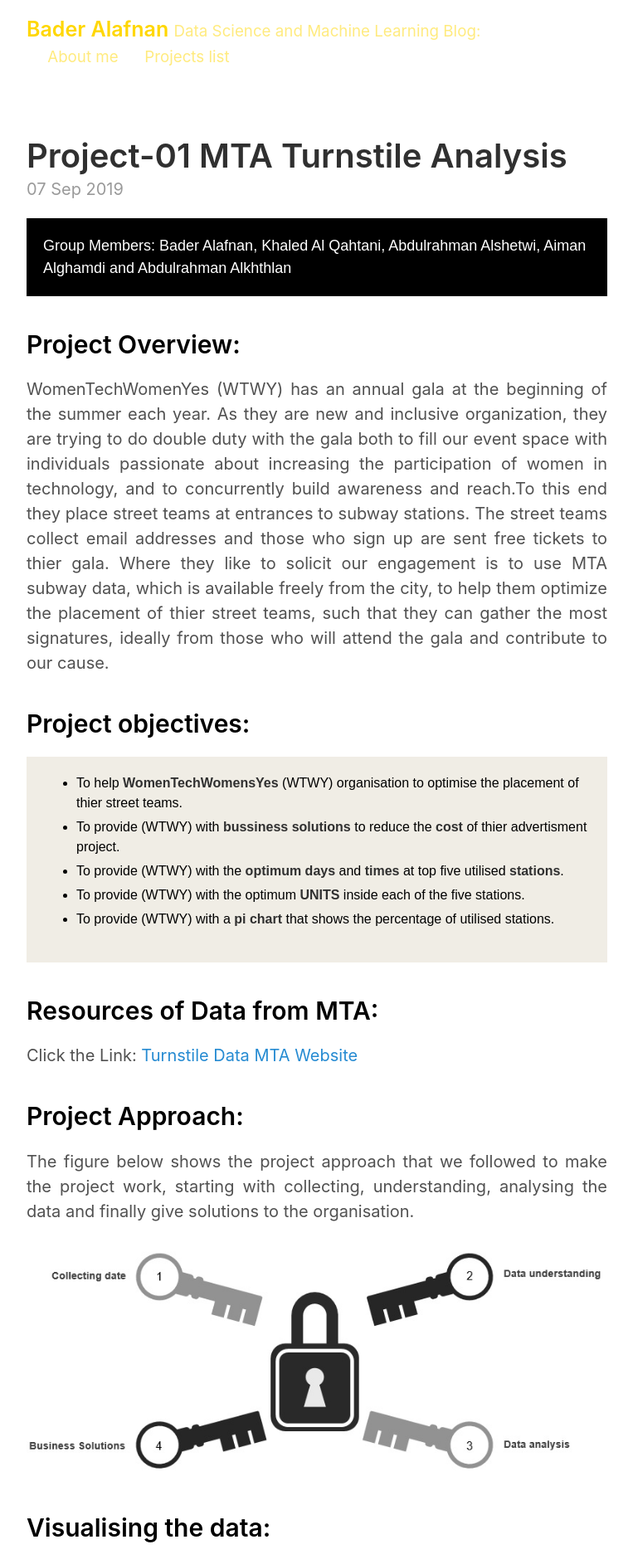
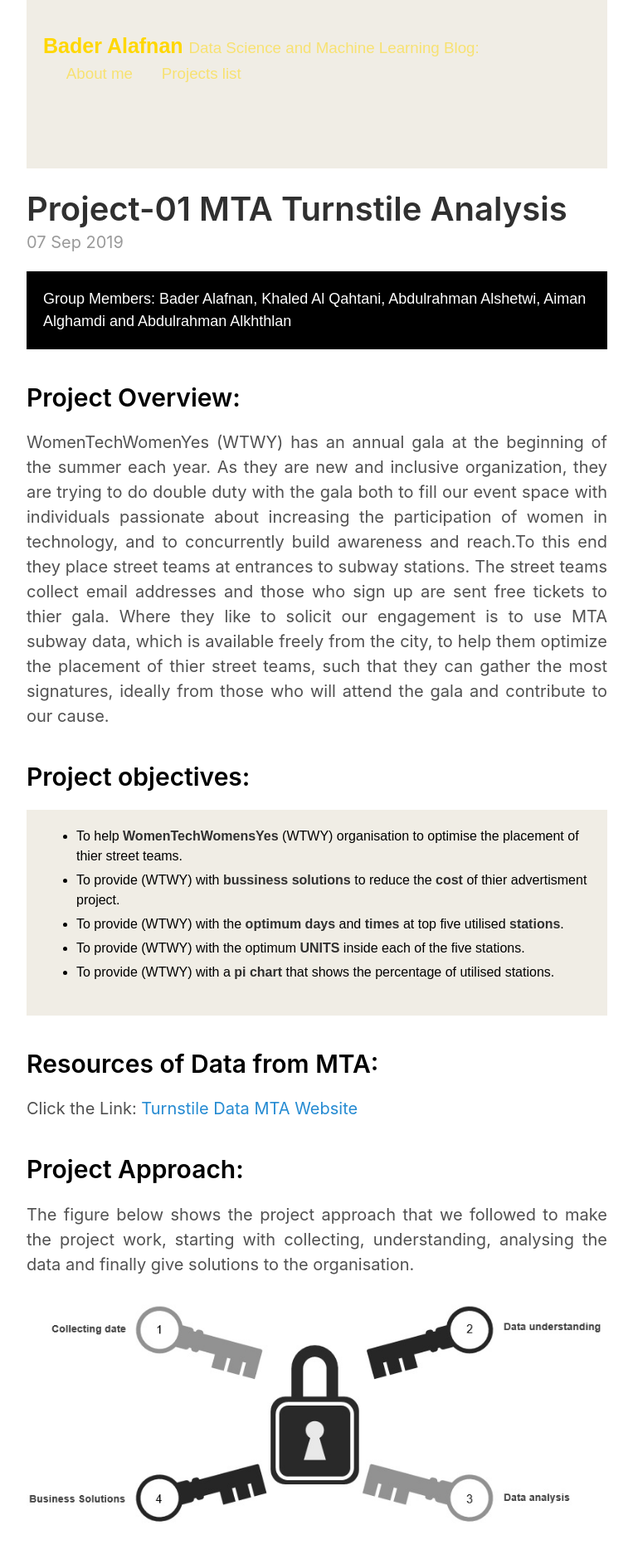
Before and after one commit to alafnan/alafnan.github.io, a Jekyll site: the page built from index.html, in a window 1280 px wide. Shown: the top 1885 px of the page at 83% size, without its empty margins (258-1021 px from the left). Built offline with Jekyll 4.4.1, drawn with Linux system fonts in a browser that asks for light colours; the list of posts is cut into pages by our own code.

Commit message:
Update default.html

```diff
--- a/_layouts/default.html
+++ b/_layouts/default.html
@@ -6,6 +6,7 @@
   <body>
 
     <div class="container content">
+      <div style="margin-bottom: 1.2rem; padding: 1rem;   color: #000000;   background-color: #F0EDE5; font-family: Arial, Helvetica, sans-serif; font-size:0.8em; text-align: left;" >
       <header class="masthead">
         <h3 class="masthead-title">
           <a style:"color:#bca549;" href="{{ site.baseurl }}/" title="Home">{{ site.title }}</a>
@@ -16,7 +17,7 @@
           {% endfor %}
         </h3>
       </header>
-
+      </div>
       <main>
       {{ content }}
       </main>
```
